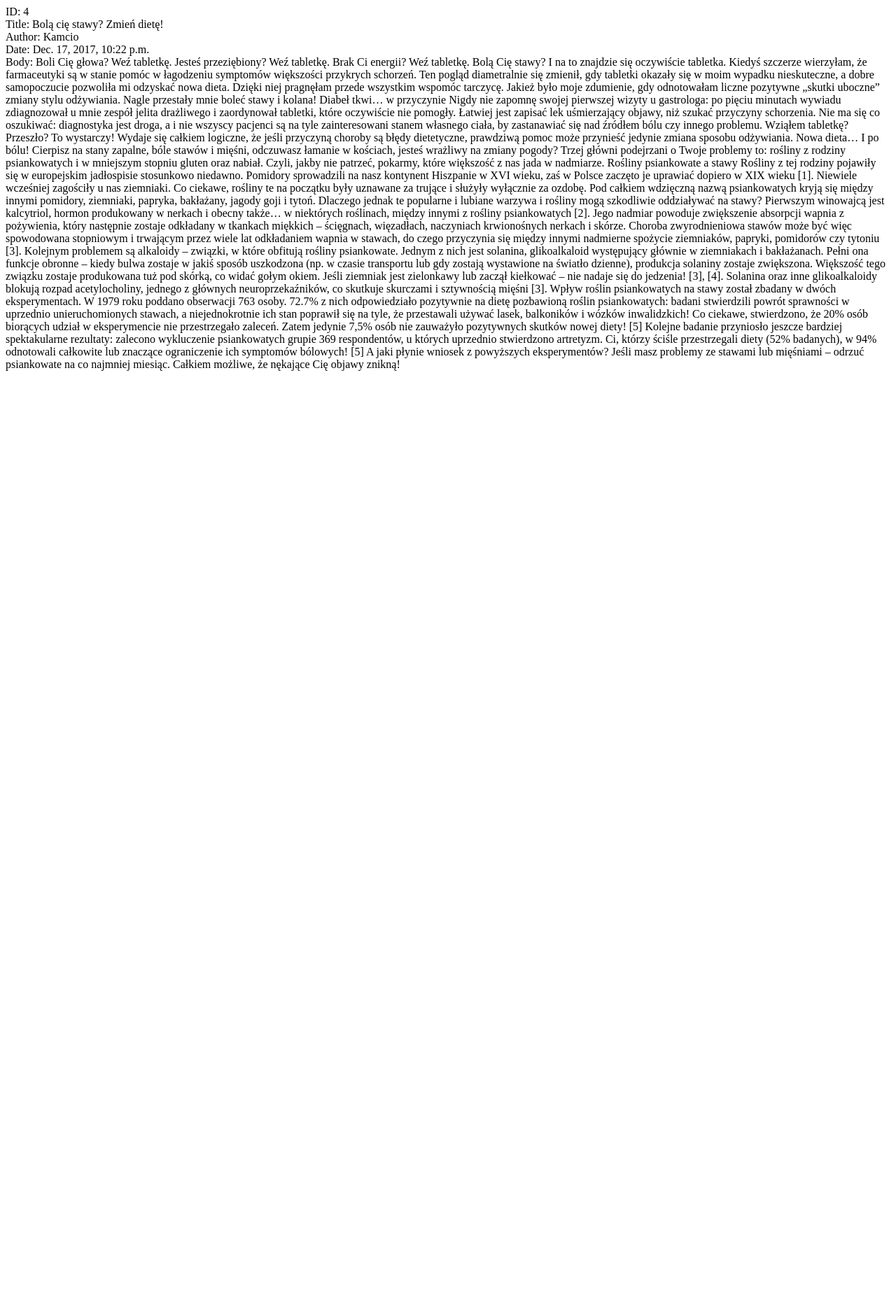
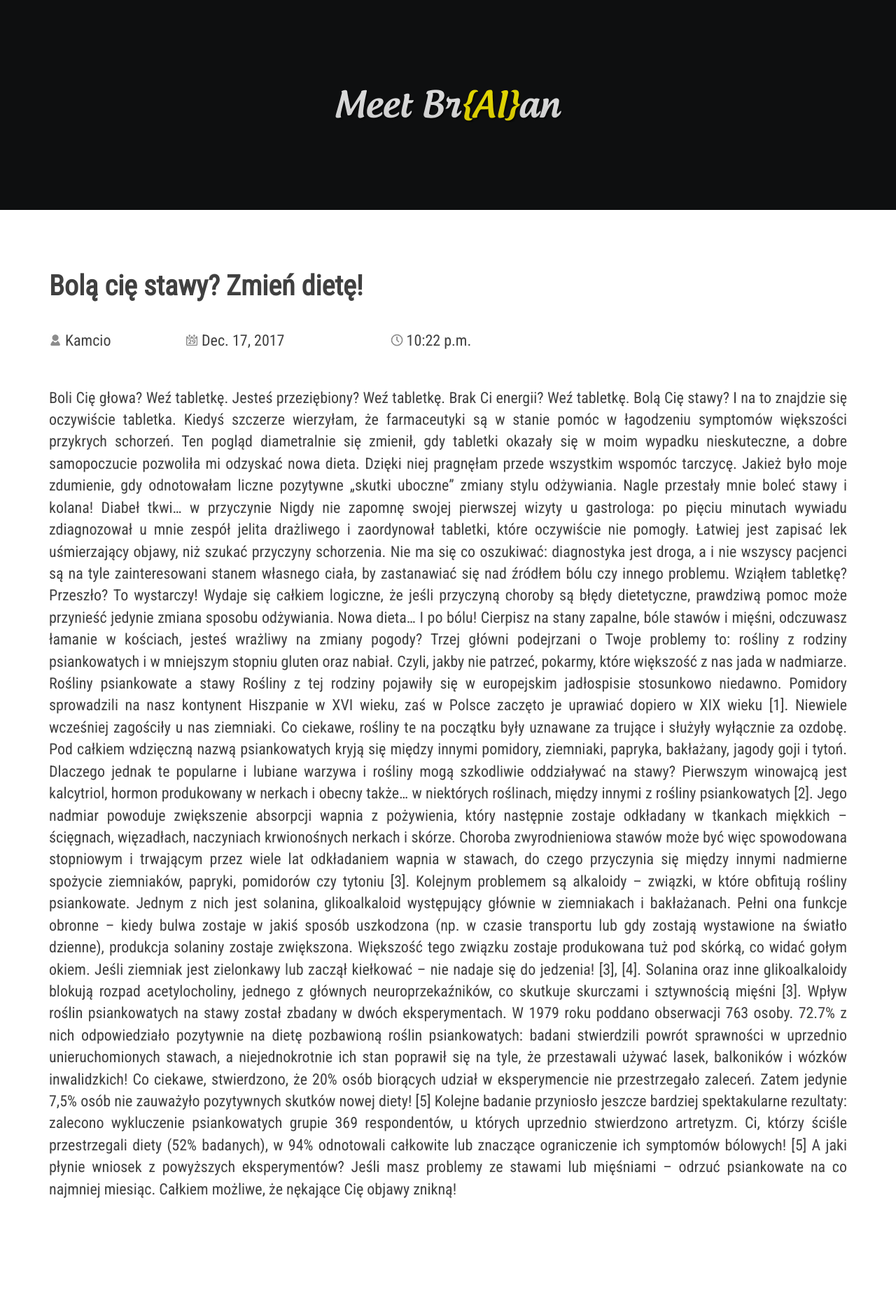
Before and after one commit to plutasnyy/vc_blog, a Django app: page /post/4 in a window 1280 px wide. Shown: the whole page at 70% size. Before the commit the page ends 530 px from the top, so only its background shows below. Run offline with Django 3.2, Linux system fonts and the light colour scheme; data comes from the database, SQL or seed files in the repository; some libraries are stand-ins or nearby versions.

Commit message:
created all

```diff
--- /dev/null
+++ b/main/static/main/css/post_style.css
@@ -0,0 +1,22 @@
+.Post{
+    font-size: 22px;
+    text-align: justify;
+    color: #8c8c8c;
+}
+.post_body{
+    padding-top: 50px;
+    padding-bottom: 150px;
+}
+
+.go_to_home{
+    background-color: #0e0f10;
+    height: 300px;
+}
+
+.header_logo_manager{
+    max-height: 50px;
+    display: block;
+    position: relative;
+    width: 325px;
+    margin:125px auto;
+}
--- a/main/static/main/css/style.css
+++ b/main/static/main/css/style.css
@@ -27,6 +27,7 @@ body, html {
     display: block;
     position: relative;
     width:60%;
+    margin-top: 30%;
 }
 .bg_content {
     position: absolute;
@@ -41,6 +42,7 @@ body, html {
     display: block;
     position: relative;
     width:450px;
+    margin-top: 3%;
 }
 
 .buttons_block{
@@ -48,6 +50,7 @@ body, html {
     display: block;
     position: relative;
     width:450px;
+    margin-top: 3%;
 }
 
 .btn{
@@ -162,7 +165,9 @@ p3{
     body {
         background-color: lightgreen;
     }
-
+    .header_logo{
+        margin-top: 15%;
+    }
     .btn_read_more{
         margin: 5% auto;
     }
@@ -192,3 +197,15 @@ p3{
         margin-bottom: 5%;
     }
 }
+
+@media screen and (min-width: 993px) and (max-width: 1400px) {
+    .header_logo{
+        margin-top: 15%;
+    }
+}
+
+@media screen and (min-width: 1401px) and (max-width: 1650px) {
+    .header_logo{
+        margin-top: 20%;
+    }
+}
--- a/main/templates/post.html
+++ b/main/templates/post.html
@@ -1,12 +1,41 @@
+{% extends 'base.html' %}
+
+{% load static %}
+{% block css %}
+
+    <link rel="stylesheet" type="text/css" href="{% static 'main/css/post_style.css' %}" />
+{% endblock %}
 {% block content %}
+    <div class="container-fluid go_to_home">
+         <a href="{% url 'Homepage' %}">
+            <img src="{% static 'main/img/header_logo.png' %}" class="header_logo_manager" >
+         </a>
+    </div>
+
     <div class="container">
-        <div class="Post">
-            <p2>ID: {{ post.id }}</p2></br>
-            <p2>Title: {{ post.title }}</p2></br>
-            <p2>Author: {{ post.author }}</p2></br>
-            <p2>Date: {{ post.created_time }}</p2></br>
-            <p2>Body: {{ post.body }}</p2></br>
-        </div>
+            <div class="Post">
+                 <div class="col-*-12 post_title">
+                        <p2>{{ post.title }}</p2>
+                    </div>
+                    <div class="row">
+                       <div class="col-md-2 col-xs-12 icon_text">
+                            <img src="{% static 'main/img/person_icon.png' %}" class="img_about_post" \>
+                            <p2>{{ post.author }}</p2>
+                        </div>
+                        <div class="col-md-3 col-xs-12 icon_text">
+                            <img src="{% static 'main/img/calendar_icon.png' %}" class="img_about_post" \>
+                            <p2>{{ post.created_time.date }}</p2>
+                        </div>
+                        <div class="col-md-2 col-xs-12 icon_text">
+                            <img src="{% static 'main/img/clock_icon.png' %}" class="img_about_post" \>
+                            <p2>{{ post.created_time.time }}</p2>
+                        </div>
+                    </div>
+               <div class="post_body">
+                   <p2>{{ post.body }}</p2></br>
+
+               </div>
+            </div>
     </div>
 
 {% endblock %}
```
